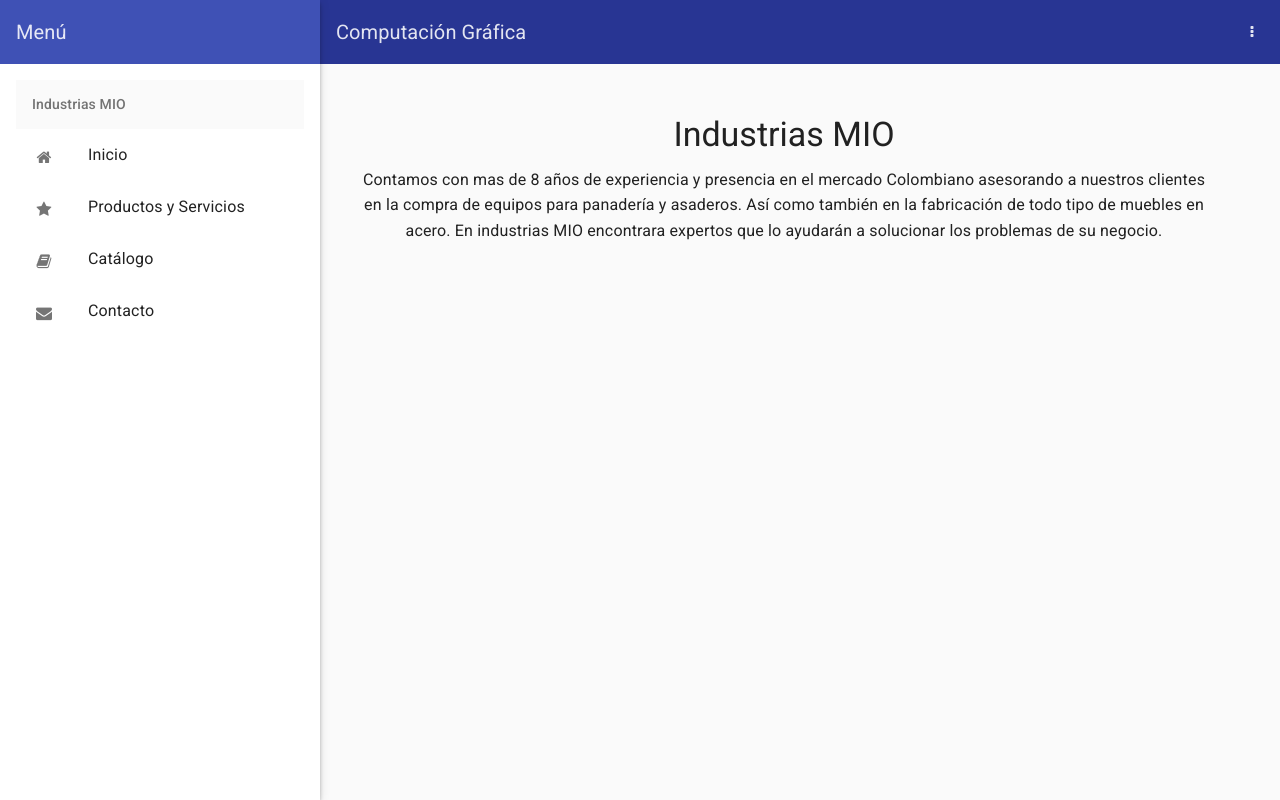
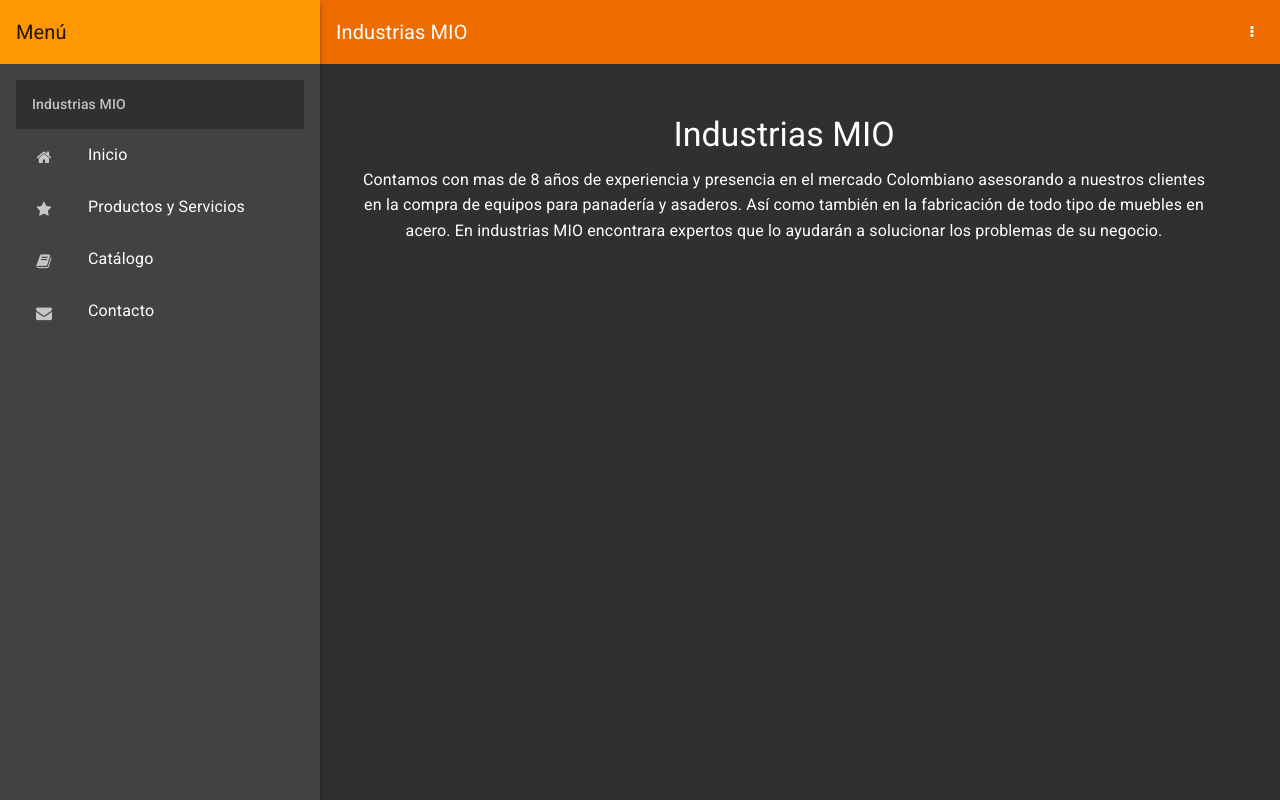
Before and after one commit to cgalvist/LandingPageMIO, a website: page index.html at #/webCG in a window 1280 px wide. Drawn offline with Linux system fonts and the light colour scheme; files that its build step writes are made by us from their sources.

Commit message:
cambio de tema de angular material

```diff
--- a/index.html
+++ b/index.html
@@ -1,5 +1,5 @@
 <!DOCTYPE html>
-<html ng-app="app">
+<html ng-app="app" md-theme="customTheme">
     <head>
         <meta charset="utf-8">
         <meta name="viewport" content="width=device-width, initial-scale=1, maximum-scale=1, user-scalable=no">
--- a/static/js/app.js
+++ b/static/js/app.js
@@ -1,7 +1,14 @@
 angular.module("app",['ngMaterial','ui.router'])
 
-.config(function($stateProvider, $urlRouterProvider) {
+.config(function($stateProvider, $urlRouterProvider, $mdThemingProvider) {
 
+    // configurar tema de Angular Material
+    $mdThemingProvider.theme('customTheme')
+                   .primaryPalette('orange')
+                   .accentPalette('grey')
+                   .dark();
+
+    //configurar rutas de la pagina
     $urlRouterProvider.otherwise('webCG/inicio');
 
     $stateProvider
--- a/templates/menu.html
+++ b/templates/menu.html
@@ -40,7 +40,7 @@
             <md-button class="md-icon-button" aria-label="Toggle Menu" ng-click="toggleLeft()" hide-gt-sm="$mdMedia('gt-md')">
                 <md-icon md-font-icon="fa-navicon" class="fa fa-fw"></md-icon>
             </md-button>
-            <h2><span>Computación Gráfica</span></h2>
+            <h2><span>Industrias MIO</span></h2>
             <span flex></span>
             <md-button class="md-icon-button" aria-label="More">
                 <md-icon md-font-icon="fa-ellipsis-v" class="fa fa-fw"></md-icon>
```
Also changed, not shown: build/js/app.min.js.
